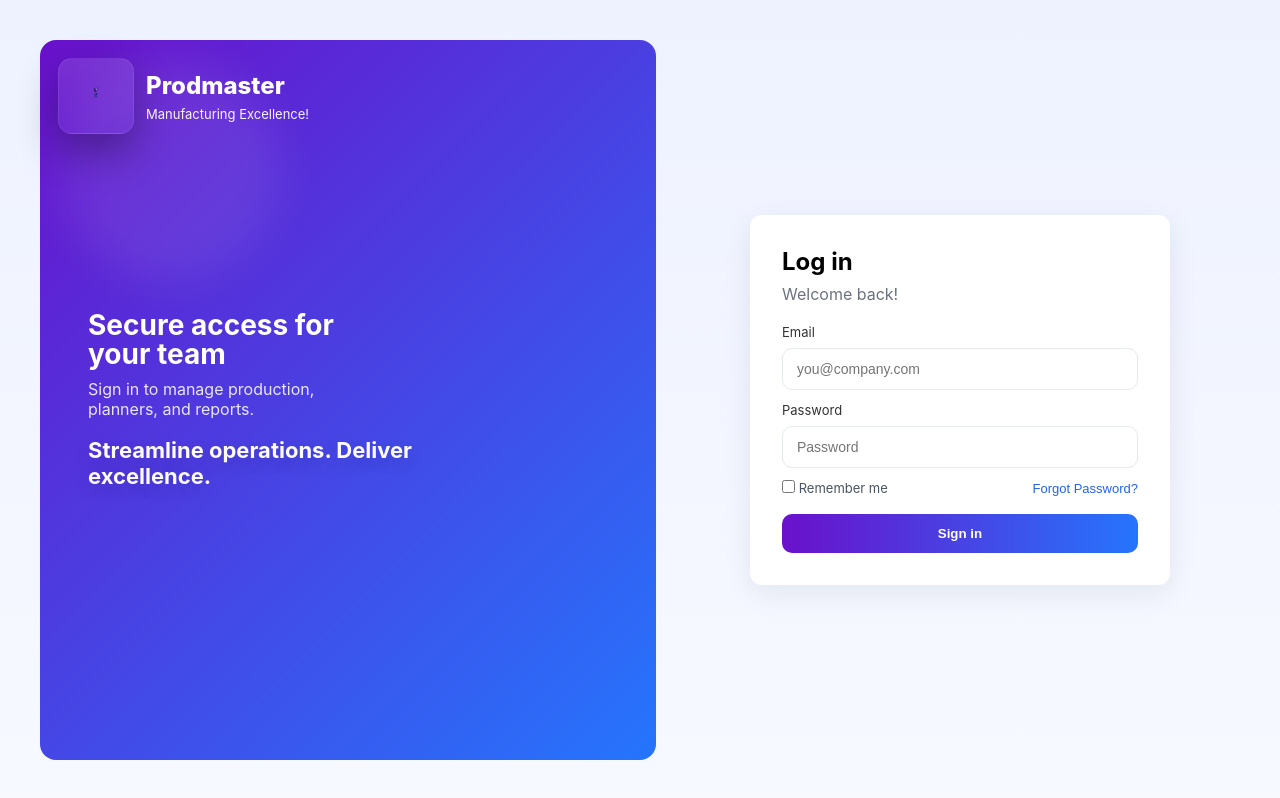
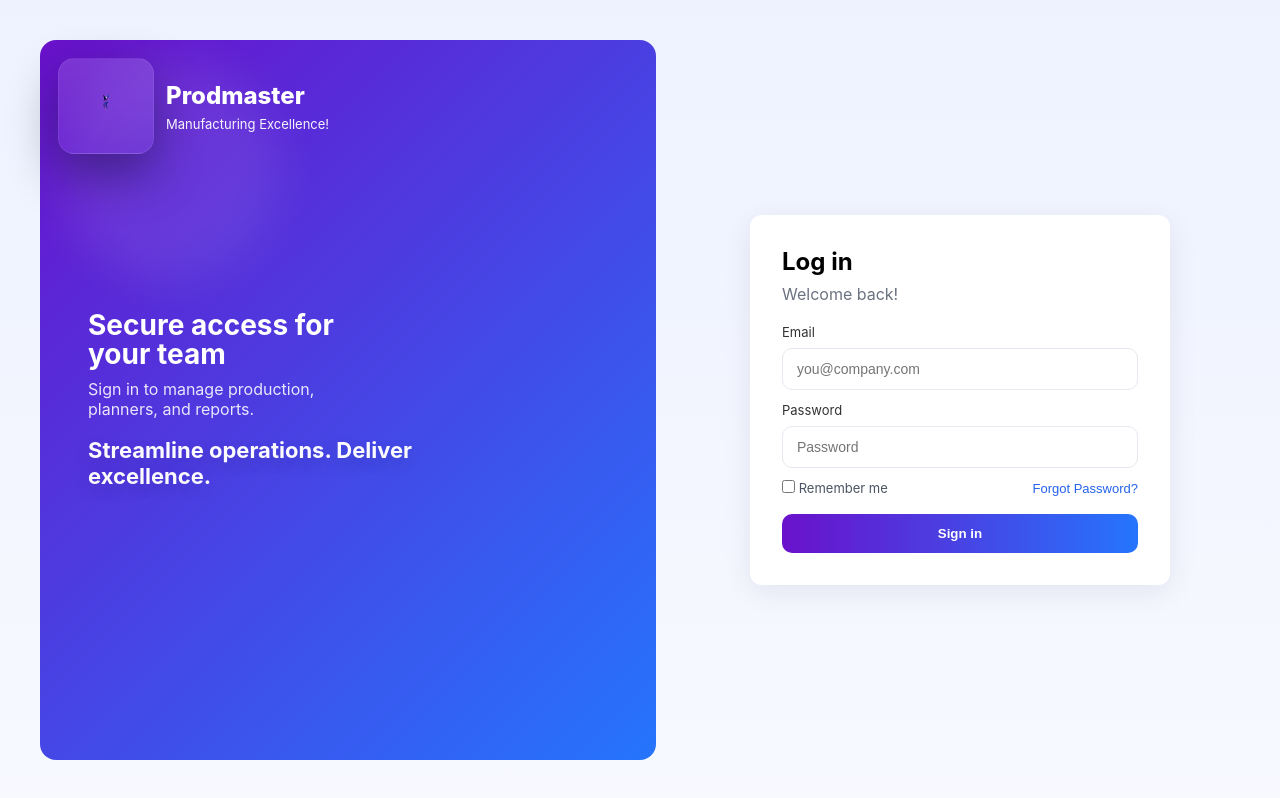
Before and after one commit to Shobhit0119/prod-new, an Angular app: page / in a window 1280 px wide. Built offline with nearby package versions, Linux system fonts and the light colour scheme.

Commit message:
fix(login): increase logo visibility and sizing

```diff
--- a/src/app/login/login.component.css
+++ b/src/app/login/login.component.css
@@ -42,8 +42,8 @@
   align-items: center;
   z-index: 1;
 }
-.top-left-brand { position: absolute; top: 18px; left: 18px; display:flex; gap:12px; align-items:center; z-index:40; }
-.logo { width: 76px; height: 76px; object-fit:contain; border-radius:14px; background: linear-gradient(180deg, rgba(255,255,255,0.12), rgba(255,255,255,0.04)); padding:8px; box-shadow: 0 18px 40px rgba(0,0,0,0.32); border: 1px solid rgba(255,255,255,0.08); }
+.top-left-brand { position: absolute; top: 18px; left: 18px; display:flex; gap:12px; align-items:center; z-index:60; }
+.logo { width: 96px; height: 96px; object-fit:contain; border-radius:16px; background: linear-gradient(180deg, rgba(255,255,255,0.14), rgba(255,255,255,0.04)); padding:10px; box-shadow: 0 20px 48px rgba(8,12,32,0.42); border: 1px solid rgba(255,255,255,0.08); display:block; }
 .brand .name {
   font-weight: 800;
   font-size: 24px;
```
